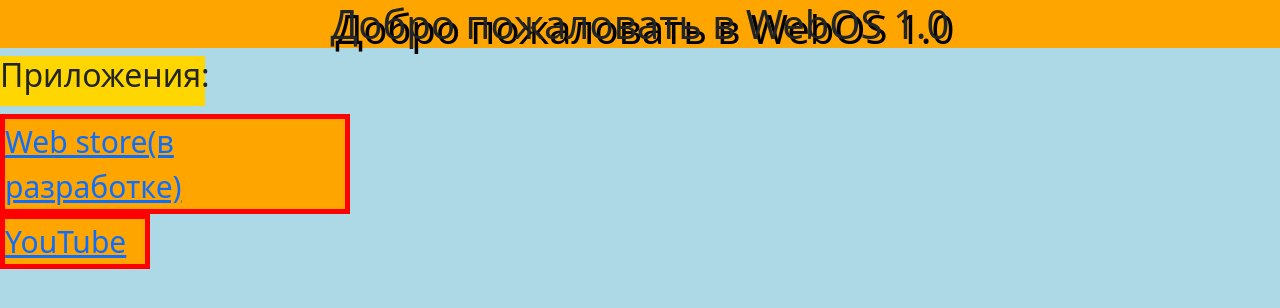
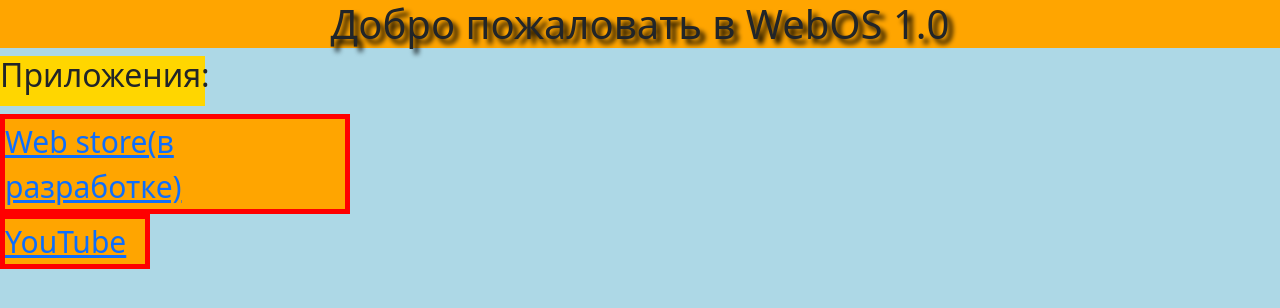
Before and after one commit to CystalGame/CystalGame.github.io, a plain HTML site: page index.html in a window 1280 px wide. Drawn offline with nearby package versions, Linux system fonts and the light colour scheme.

Commit message:
Update index.html

```diff
--- a/index.html
+++ b/index.html
@@ -17,7 +17,7 @@
 </style>
   </head>
   <body>
-    <h1 style="background-color:orange;text-align:center;text-shadow:5px 5px black;">Добро пожаловать в WebOS 1.0</h1>
+    <h1 style="background-color:orange;text-align:center;text-shadow:5px 5px 5px black;">Добро пожаловать в WebOS 1.0</h1>
     <h2 style="background-color:#FFD600;width:205px;height:50px;">Приложения:</h2>
     <div style="background-color:orange;font-size:30px;width:350px;border:5px solid red;">
       <a href="store.html">Web store(в разработке)</a>
```
